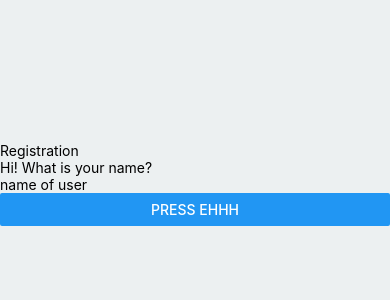
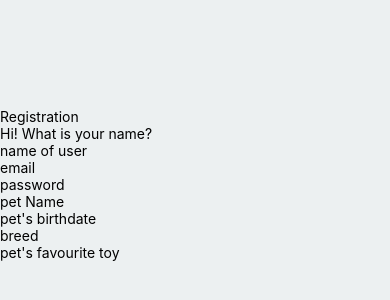
Before and after one commit to Dango3010/Woof_Instagram, a React Native app: screen / in a window 390 px wide. Shown: the part 238-538 px from the top of the page. Built offline with nearby package versions, Linux system fonts and the light colour scheme.

Commit message:
display all input fields of a signup form

```diff
--- a/App.js
+++ b/App.js
@@ -8,6 +8,30 @@ const App = () => (
     <Input
       placeholder='name of user'
       dataKey='userName'
+    />
+    <Input
+      placeholder='email'
+      dataKey='email'
+    />
+    <Input
+      placeholder='password'
+      dataKey='password'
+    />
+    <Input
+      placeholder='pet Name'
+      dataKey='petName'
+    />
+    <Input
+      placeholder="pet's birthdate"
+      dataKey='petBirthDate'
+    />
+    <Input
+      placeholder='breed'
+      dataKey='breed'
+    />
+    <Input
+      placeholder="pet's favourite toy"
+      dataKey='FavouriteToy'
     />
   </View>
 );
@@ -25,9 +49,12 @@ export const Input = (props) => {
 
   return (
     <View>
-      <Text>{data[props.dataKey] ? `Hi! ${data[props.dataKey]}` : 'Hi! What is your name?'}</Text>
+      {props.dataKey === 'userName' &&
+        <Text>{data.userName ? `Hi! ${data.userName}` : 'Hi! What is your name?'}</Text>
+      }
       <TextInput
         value={data[props.dataKey]}
+        secureTextEntry={props.dataKey === 'password'}
         placeholder={props.placeholder}
         onChangeText={text => {
           setData(prev => ({
@@ -36,10 +63,6 @@ export const Input = (props) => {
           }))
         }}
       />
-      <Button
-        title='press ehhh'
-        onPress={() => console.log(data)}
-      />
     </View>
   )
 }
```
